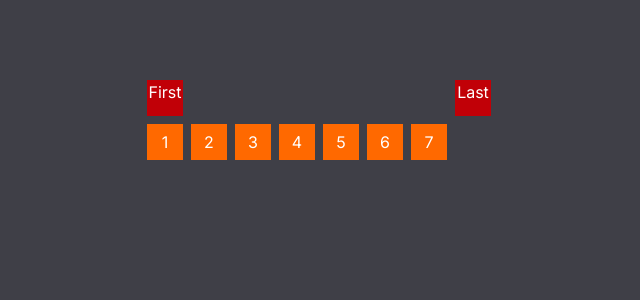
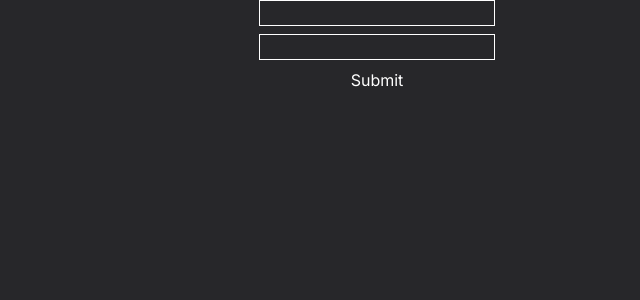
Before and after one commit to DarkstarXDD/next-playground, a Next.js app: page / in a window 1280 px wide. Shown: the top 300 px of the page, without its empty margins (321-961 px from the left). Built offline with nearby package versions, Linux system fonts and the light colour scheme.

Commit message:
server action progressive enhancement test

```diff
--- a/eslint.config.mjs
+++ b/eslint.config.mjs
@@ -1,17 +1,20 @@
 import { dirname } from "path"
 import { fileURLToPath } from "url"
 
+import { includeIgnoreFile } from "@eslint/compat"
 import { FlatCompat } from "@eslint/eslintrc"
 import eslintPluginImport from "eslint-plugin-import"
 
 const __filename = fileURLToPath(import.meta.url)
 const __dirname = dirname(__filename)
+const gitignorePath = fileURLToPath(new URL(".gitignore", import.meta.url))
 
 const compat = new FlatCompat({
   baseDirectory: __dirname,
 })
 
 const eslintConfig = [
+  includeIgnoreFile(gitignorePath, "Imported .gitignore patterns"),
   ...compat.extends("next/core-web-vitals", "next/typescript"),
   {
     plugins: {
--- /dev/null
+++ b/src/actions/signUp.ts
@@ -0,0 +1,10 @@
+"use server"
+
+import { signUpSchema } from "@/lib/schemas"
+
+export async function signUp(formData: FormData) {
+  const result = signUpSchema.safeParse(Object.fromEntries(formData))
+
+  console.log(formData)
+  console.log(result)
+}
--- /dev/null
+++ b/src/app/components/MyForm.tsx
@@ -0,0 +1,18 @@
+"use client"
+
+import { signUp } from "@/actions/signUp"
+
+export default function MyForm() {
+  return (
+    <form className="m-auto grid max-w-30 gap-2">
+      <input name="firstName" className="border border-white" />
+      <input name="lastName" className="border border-white" />
+
+      <button formAction={signUp} type="submit">
+        Submit
+      </button>
+    </form>
+
+    // <button formAction={signUp}>Click Me</button>
+  )
+}
--- a/src/app/layout.tsx
+++ b/src/app/layout.tsx
@@ -4,8 +4,9 @@ import type { Metadata } from "next"
 import "./globals.css"
 
 export const metadata: Metadata = {
-  title: "Next Playground",
-  description: "Next.js Playground",
+  title: "[Title]",
+  description:
+    "Check out Darkstar's solution for the {challenge name} challenge on Frontend Mentor",
 
   authors: {
     name: "Darkstar",
@@ -17,7 +18,8 @@ export const metadata: Metadata = {
     url: "https://challenge-name-darkstarxdd.vercel.app/",
     title: "devfinder",
 
-    description: "Next.js Playground",
+    description:
+      "Check out Darkstar's solution for the {challenge name} challenge on Frontend Mentor",
 
     images: {
       url: "https://challenge-name-darkstarxdd.vercel.app/og-img.jpeg",
@@ -40,7 +42,7 @@ export default function RootLayout({
 }>) {
   return (
     <html lang="en">
-      <body className={`${inter.variable} font-inter bg-zinc-700 text-white`}>
+      <body className={`${inter.variable} font-inter bg-zinc-800 text-white`}>
         {children}
       </body>
     </html>
--- a/src/app/page.tsx
+++ b/src/app/page.tsx
@@ -1,21 +1,9 @@
+import MyForm from "@/app/components/MyForm"
+
 export default function Home() {
   return (
-    <main className="grid gap-10 px-10 py-20 text-center">
-      <div className="grid grid-cols-[repeat(auto-fit,minmax(0,auto))] items-center justify-center gap-2">
-        {/* Top row */}
-        <div className="col-start-1 row-start-1 size-9 bg-red-700">First</div>
-        <div className="-col-start-1 row-start-1 size-9 bg-red-700">Last</div>
-
-        {/* Bottom row */}
-        {Array.from({ length: 7 }).map((_, i) => (
-          <div
-            key={i}
-            className="row-start-2 flex size-9 items-center justify-center bg-orange-500 text-center"
-          >
-            {i + 1}
-          </div>
-        ))}
-      </div>
+    <main>
+      <MyForm />
     </main>
   )
 }
--- a/src/components/TodayDate.tsx
+++ /dev/null
@@ -1,27 +0,0 @@
-"use client"
-
-import { format } from "date-fns"
-import { useState, useEffect } from "react"
-
-export default function TodayDate() {
-  const [date, setDate] = useState<string | null>(null)
-  const [time, setTime] = useState<string | null>(null)
-
-  const today = new Date()
-  const formattedDate = format(today, "EEEE, MMMM do, yyyy")
-  const formattedTime = format(today, "HH:mm a")
-
-  useEffect(() => {
-    setDate(formattedDate)
-    setTime(formattedTime)
-  }, [formattedDate, formattedTime])
-
-  return (
-    <div className="grid justify-center gap-4">
-      <p className="relative text-2xl font-medium text-zinc-300">
-        {date ?? "-- -- --"}
-      </p>
-      <p className="text-2xl font-medium text-zinc-300">{time ?? "-- -- --"}</p>
-    </div>
-  )
-}
--- /dev/null
+++ b/src/lib/schemas.ts
@@ -0,0 +1,6 @@
+import z from "zod"
+
+export const signUpSchema = z.object({
+  firstName: z.string(),
+  lastName: z.string(),
+})
```
Also changed, not shown: package.json (+20 -16 lines), 2 other files (tests, documents, lock files or other folders).
